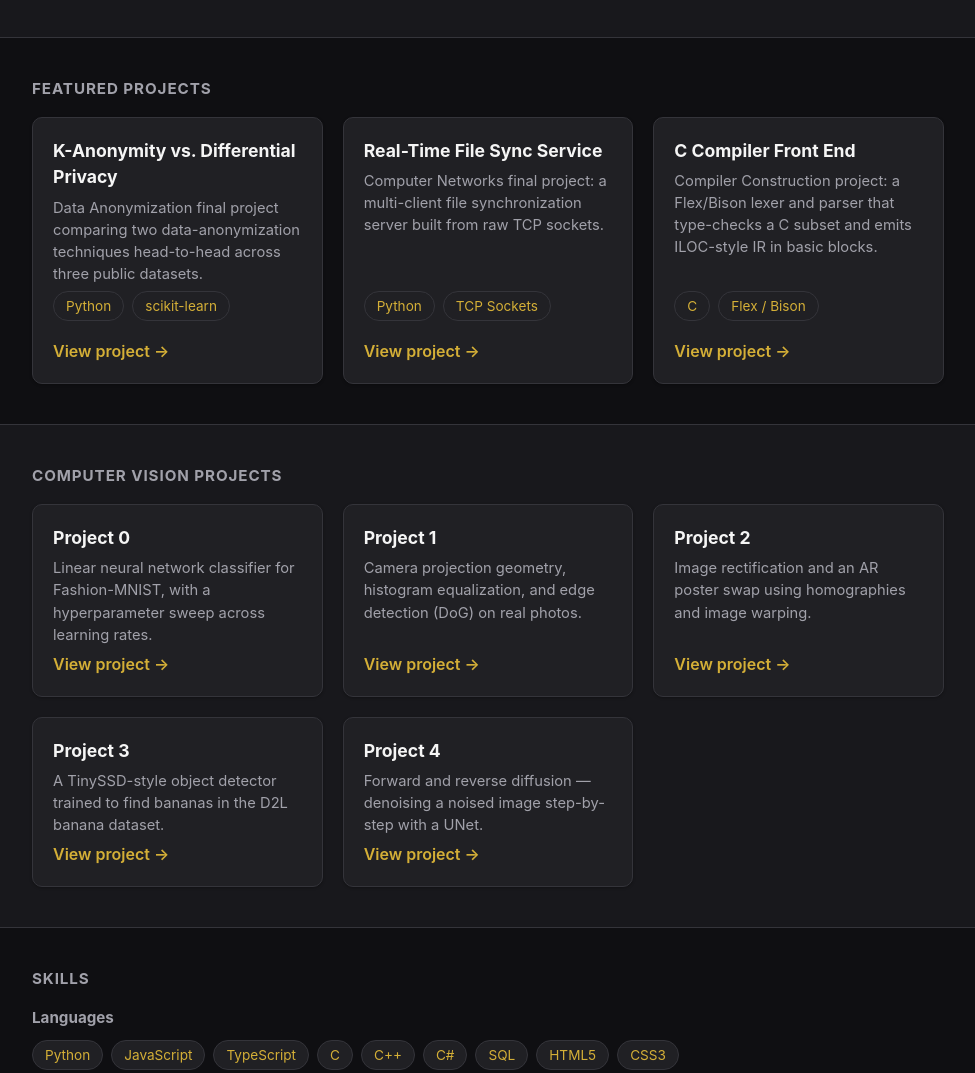
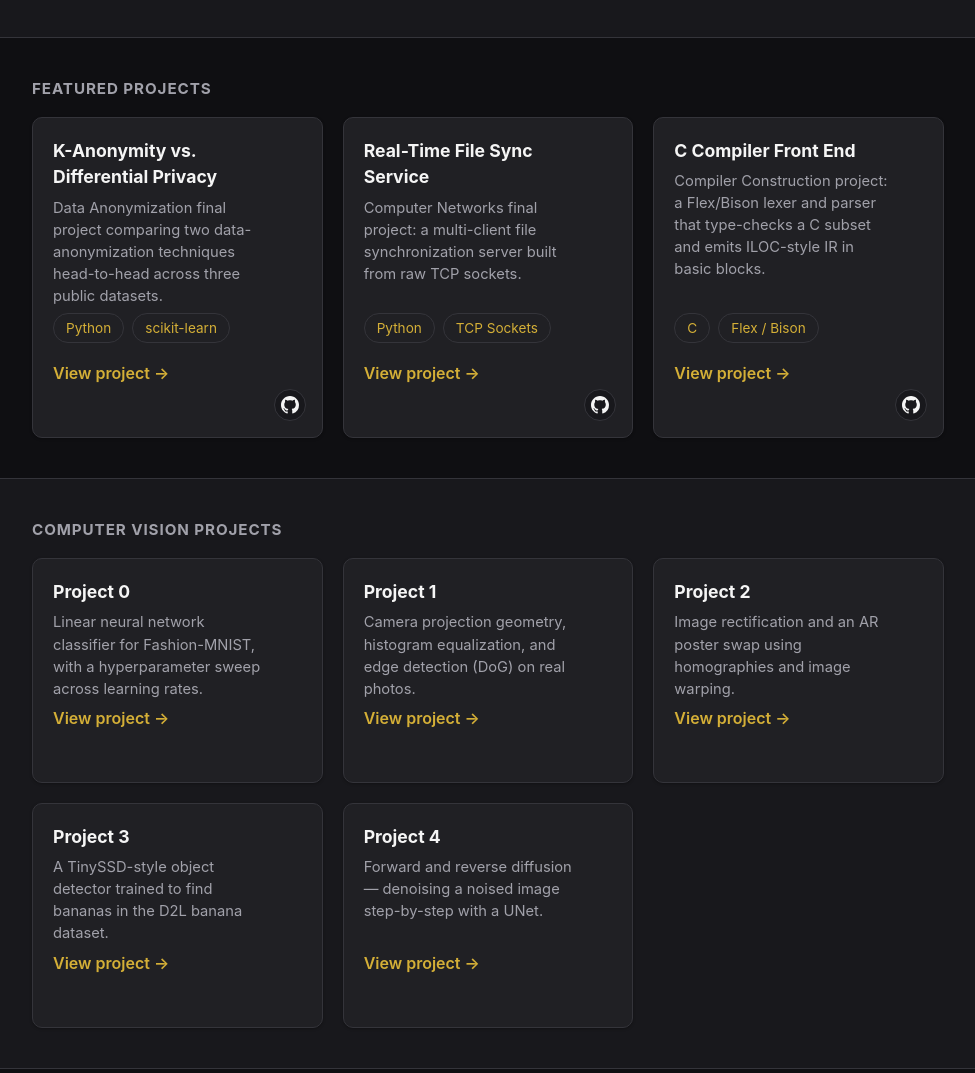
Before and after one commit to clogas24/clogas24.github.io, a plain HTML site: page index.html in a window 1280 px wide. Shown: the part 1489-2562 px from the top of the page, without its empty margins (152-1127 px from the left). Drawn offline with Linux system fonts and the light colour scheme.

Commit message:
added github links to project repos

```diff
--- a/css/style.css
+++ b/css/style.css
@@ -72,15 +72,15 @@ a:hover {
   display: flex;
   align-items: center;
   justify-content: space-between;
-  padding-top: 20px;
-  padding-bottom: 20px;
+  padding: 20px 16px;
   position: fixed;
   top: 0;
-  left: 0;
-  right: 0;
+  left: 12px;
+  right: 12px;
   z-index: 100;
   background: var(--color-bg-secondary);
   border-bottom: 1px solid var(--color-border);
+  border-radius: 0 0 var(--radius) var(--radius);
 }
 
 .site-brand {
@@ -285,15 +285,38 @@ main > .page-section:nth-of-type(even) {
 }
 
 .project-card {
+  position: relative;
   display: flex;
   flex-direction: column;
   gap: 6px;
   padding: 20px;
+  padding-right: 52px;
+  padding-bottom: 52px;
   background: var(--color-surface);
   border: 1px solid var(--color-border);
   border-radius: var(--radius);
   box-shadow: var(--shadow);
   transition: box-shadow 0.15s ease, transform 0.15s ease, border-color 0.15s ease;
+}
+
+.project-github-link {
+  position: absolute;
+  right: 16px;
+  bottom: 16px;
+  display: flex;
+  align-items: center;
+  justify-content: center;
+  width: 32px;
+  height: 32px;
+  border-radius: 50%;
+  background: var(--color-bg-secondary);
+  border: 1px solid var(--color-border);
+  color: var(--color-text);
+}
+
+.project-github-link:hover {
+  box-shadow: var(--shadow-hover);
+  color: var(--color-accent);
 }
 
 .project-card:hover {
--- a/index.html
+++ b/index.html
@@ -110,6 +110,9 @@
                         <span class="tech-tag">scikit-learn</span>
                     </div>
                     <a class="project-link" href="k-anonymity-vs-differential-privacy/index.html">View project &rarr;</a>
+                    <a class="project-github-link" href="https://github.com/clogas24/K-Anonymity-vs.-Differential-Privacy" target="_blank" rel="noopener" aria-label="View on GitHub">
+                        <svg viewBox="0 0 16 16" width="18" height="18" fill="currentColor" aria-hidden="true"><path d="M8 0C3.58 0 0 3.58 0 8c0 3.54 2.29 6.53 5.47 7.59.4.07.55-.17.55-.38 0-.19-.01-.82-.01-1.49-2.01.37-2.53-.49-2.69-.94-.09-.23-.48-.94-.82-1.13-.28-.15-.68-.52-.01-.53.63-.01 1.08.58 1.23.82.72 1.21 1.87.87 2.33.66.07-.52.28-.87.51-1.07-1.78-.2-3.64-.89-3.64-3.95 0-.87.31-1.59.82-2.15-.08-.2-.36-1.02.08-2.12 0 0 .67-.21 2.2.82.64-.18 1.32-.27 2-.27.68 0 1.36.09 2 .27 1.53-1.04 2.2-.82 2.2-.82.44 1.1.16 1.92.08 2.12.51.56.82 1.27.82 2.15 0 3.07-1.87 3.75-3.65 3.95.29.25.54.73.54 1.48 0 1.07-.01 1.93-.01 2.2 0 .21.15.46.55.38A8.013 8.013 0 0 0 16 8c0-4.42-3.58-8-8-8z"/></svg>
+                    </a>
                 </div>
                 <div class="project-card">
                     <h2>Real-Time File Sync Service</h2>
@@ -119,6 +122,9 @@
                         <span class="tech-tag">TCP Sockets</span>
                     </div>
                     <a class="project-link" href="realtime-file-sync/index.html">View project &rarr;</a>
+                    <a class="project-github-link" href="https://github.com/clogas24/Real-Time-File-Sync-Service" target="_blank" rel="noopener" aria-label="View on GitHub">
+                        <svg viewBox="0 0 16 16" width="18" height="18" fill="currentColor" aria-hidden="true"><path d="M8 0C3.58 0 0 3.58 0 8c0 3.54 2.29 6.53 5.47 7.59.4.07.55-.17.55-.38 0-.19-.01-.82-.01-1.49-2.01.37-2.53-.49-2.69-.94-.09-.23-.48-.94-.82-1.13-.28-.15-.68-.52-.01-.53.63-.01 1.08.58 1.23.82.72 1.21 1.87.87 2.33.66.07-.52.28-.87.51-1.07-1.78-.2-3.64-.89-3.64-3.95 0-.87.31-1.59.82-2.15-.08-.2-.36-1.02.08-2.12 0 0 .67-.21 2.2.82.64-.18 1.32-.27 2-.27.68 0 1.36.09 2 .27 1.53-1.04 2.2-.82 2.2-.82.44 1.1.16 1.92.08 2.12.51.56.82 1.27.82 2.15 0 3.07-1.87 3.75-3.65 3.95.29.25.54.73.54 1.48 0 1.07-.01 1.93-.01 2.2 0 .21.15.46.55.38A8.013 8.013 0 0 0 16 8c0-4.42-3.58-8-8-8z"/></svg>
+                    </a>
                 </div>
                 <div class="project-card">
                     <h2>C Compiler Front End</h2>
@@ -128,6 +134,9 @@
                         <span class="tech-tag">Flex / Bison</span>
                     </div>
                     <a class="project-link" href="c-compiler/index.html">View project &rarr;</a>
+                    <a class="project-github-link" href="https://github.com/clogas24/C-Compiler-Front-End" target="_blank" rel="noopener" aria-label="View on GitHub">
+                        <svg viewBox="0 0 16 16" width="18" height="18" fill="currentColor" aria-hidden="true"><path d="M8 0C3.58 0 0 3.58 0 8c0 3.54 2.29 6.53 5.47 7.59.4.07.55-.17.55-.38 0-.19-.01-.82-.01-1.49-2.01.37-2.53-.49-2.69-.94-.09-.23-.48-.94-.82-1.13-.28-.15-.68-.52-.01-.53.63-.01 1.08.58 1.23.82.72 1.21 1.87.87 2.33.66.07-.52.28-.87.51-1.07-1.78-.2-3.64-.89-3.64-3.95 0-.87.31-1.59.82-2.15-.08-.2-.36-1.02.08-2.12 0 0 .67-.21 2.2.82.64-.18 1.32-.27 2-.27.68 0 1.36.09 2 .27 1.53-1.04 2.2-.82 2.2-.82.44 1.1.16 1.92.08 2.12.51.56.82 1.27.82 2.15 0 3.07-1.87 3.75-3.65 3.95.29.25.54.73.54 1.48 0 1.07-.01 1.93-.01 2.2 0 .21.15.46.55.38A8.013 8.013 0 0 0 16 8c0-4.42-3.58-8-8-8z"/></svg>
+                    </a>
                 </div>
             </div>
             </div>
```
